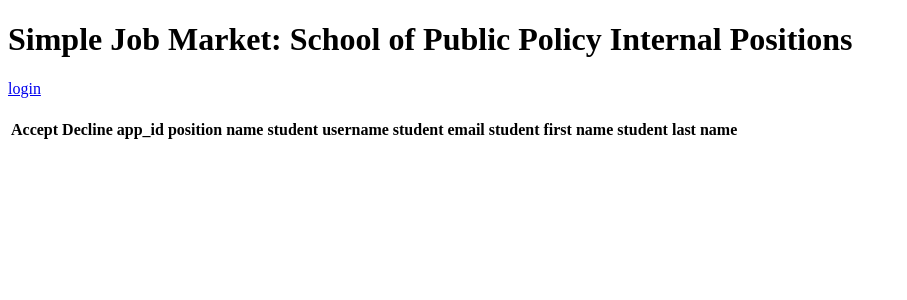
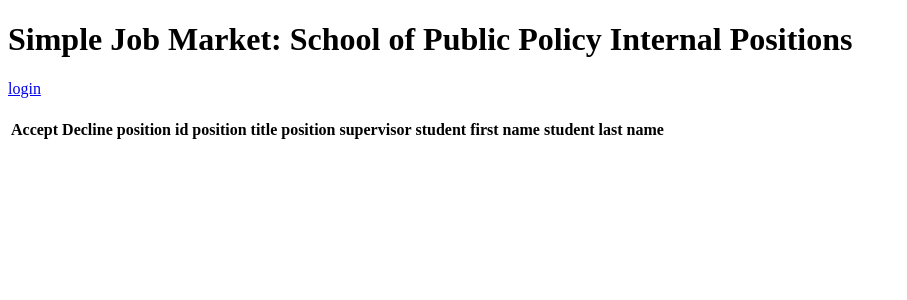
Before and after one commit to kdurril/simplejobmarket, a Flask app: template simplejobmarket/templates/offer_response.html in a window 1280 px wide. Shown: the top 300 px of the page, without its empty margins (0-907 px from the left). Run offline with Flask 2, Linux system fonts and the light colour scheme; the template is opened without the code that fills it: values that come from a table or form of the project are taken from there, others are empty; parts of the project's set-up code (start-up, migrations or seed data) failed here and were passed over; some libraries are stand-ins or nearby versions.

Commit message:
response query, timestamp

```diff
--- a/simplejobmarket/templates/offer_response.html
+++ b/simplejobmarket/templates/offer_response.html
@@ -4,39 +4,42 @@
 <h2></h2>
 <h2>{{current_user.username  }} </h2>
 <h2>{{ offer_user.username }} </h2>
+
 <table class=offer>
     <tr>
         <th>Accept</th>
         <th>Decline</th>
-        <th>app_id</th>
 
-        <th>position name</th>
-        <th>student username</th>
-        <th>student email</th>
+
+        <th>position id</th>
+        <th>position title</th>
+        <th>position supervisor</th>
         <th>student first name</th>
         <th>student last name</th>
     </tr>
 
     {% for app in offer_user %}
     <tr>
-        <td><form action="{{ url_for('response') }}" method=post class=add-entry>
-
+        <td>
+            <form action="{{ url_for('response') }}" method=post class=add-entry>
             {{ form.csrf_token }}
             {{ form.offer_id(value=app.offer_id) }}
             {{ form.response(value=1) }}
-            {{ form.submit(value='Accept')}}</form>
+            {{ form.submit(value='Accept')}}
+            </form>
         </td>
-        <td><form action="{{ url_for('response') }}" method=post class=add-entry>
+        <td>
+            <form action="{{ url_for('response') }}" method=post class=add-entry>
             {{ form.csrf_token }}
             {{ form.offer_id(value=app.offer_id) }}
             {{ form.response(value=0) }}
-            {{ form.submit(value='Decline')}}</form>
+            {{ form.submit(value='Decline')}}
+            </form>
         </td>
-        <td>{{ app.positionapps.username }}</td>
+
         <td>{{ app.positionapps.position_id }}</td>
         <td>{{ app.positionapps.positions.username }}</td>
         <td>{{ app.positionapps.positions.title }}</td>
-        <td>{{ app }}</td>
     </tr>
 
     {% endfor%}
```
Also changed, not shown: simplejobmarket/views.py (+14 -3 lines).
